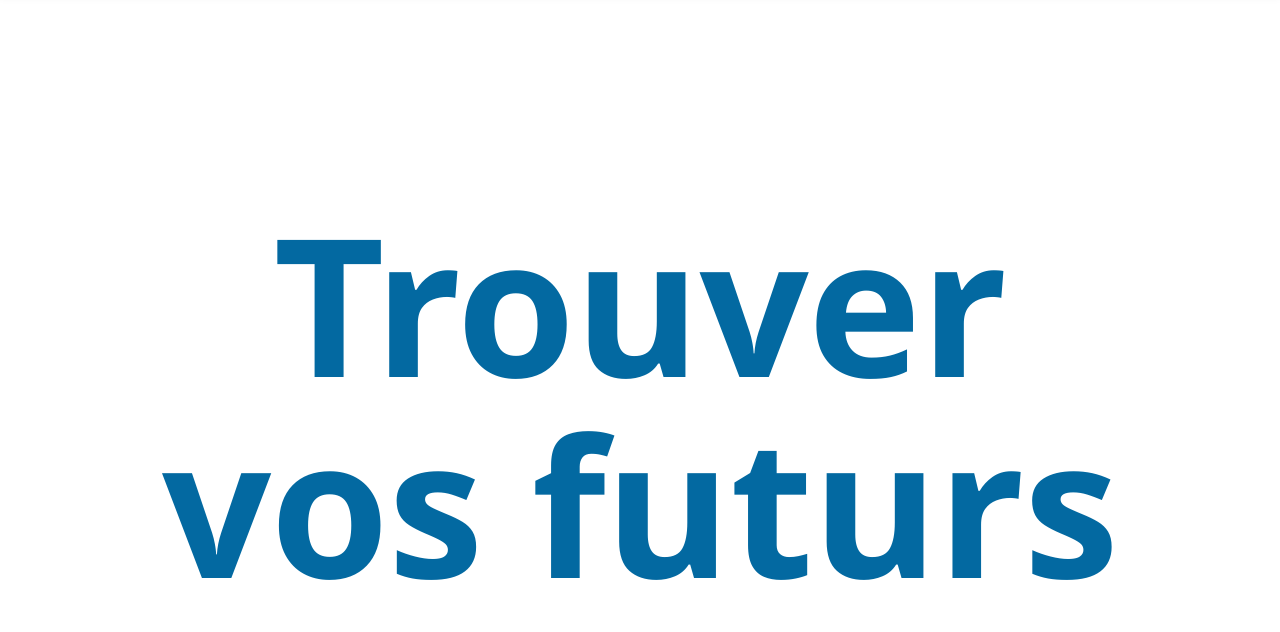
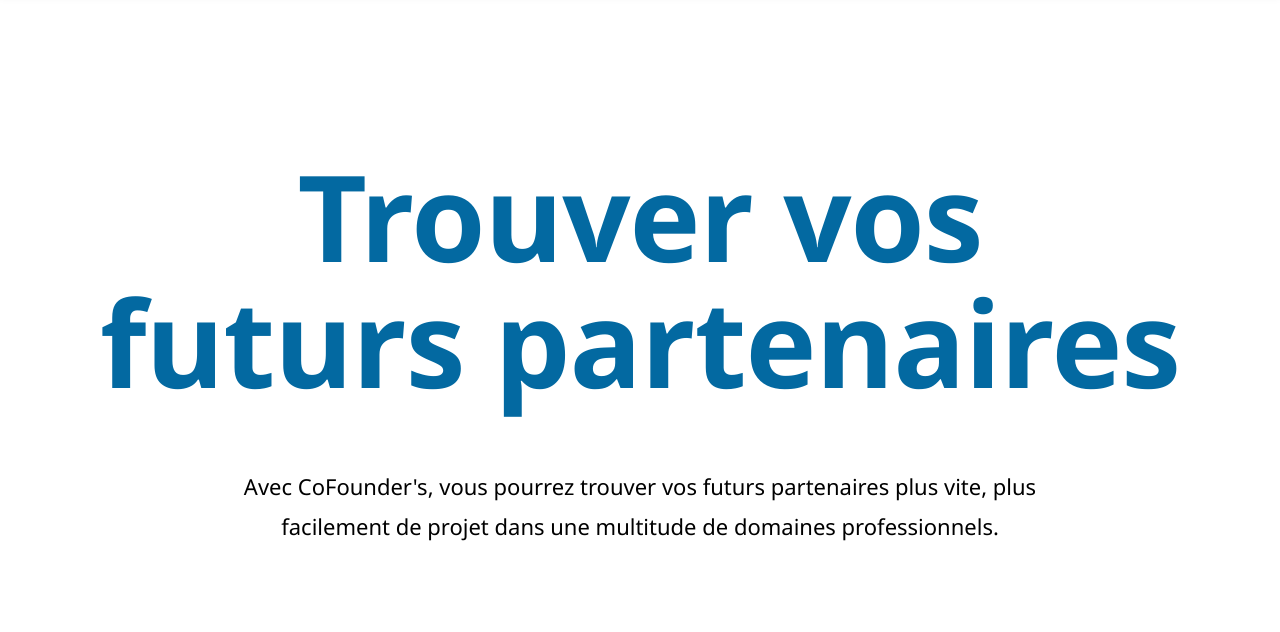
Before and after one commit to kalvin-butmp/1.2, a plain HTML site: page index.html in a window 1280 px wide. Shown: the part 117-749 px from the top of the page. Drawn offline with Linux system fonts and the light colour scheme.

Commit message:
Add files via upload

```diff
--- a/index.html
+++ b/index.html
@@ -103,7 +103,7 @@
       /* ---------- TITRE PRINCIPAL ---------- */
       #main-title {
         color: #0369a1;
-        font-size: clamp(140px, 15vw, 300px); /* plus grand et responsive */
+        font-size: clamp(60px, 10vw, 120px); /* plus grand et responsive */
         font-weight: 900;
         margin-bottom: 40px;
         line-height: 1.05;
```
